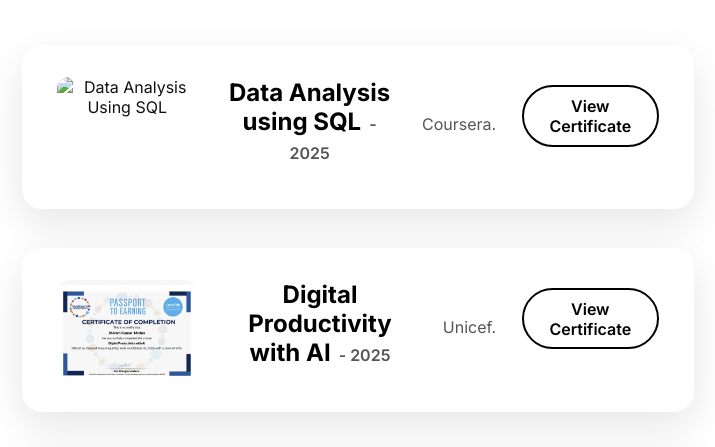
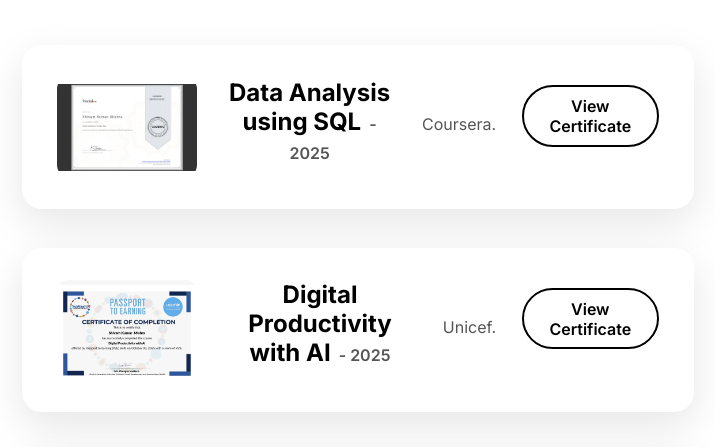
Before and after one commit to imshivammishra/My_Portfoliyo, a plain HTML site: page index.html in a window 1280 px wide. Shown: the part 2133-2580 px from the top of the page, without its empty margins (282-997 px from the left). Drawn offline with Linux system fonts and the light colour scheme.

Commit message:
Eighteen Commit

```diff
--- a/index.html
+++ b/index.html
@@ -171,11 +171,11 @@
       <div class="certificates-list">
 
          <div class="certificate-item">
-          <img src="Certificates/Data Analysis Using SQL - Shivam Kr. Mishra.png" alt="Data Analysis Using SQL" loading="lazy"
+          <img src="Certificates/DAS.webp" alt="Data Analysis Using SQL" loading="lazy"
             class="certificate-image" />
           <h3>Data Analysis using SQL<span class="cert-year">- 2025</span></h3>
           <p>Coursera.</p>
-          <a href="Certificates/Data Analysis Using SQL - Shivam Kr. Mishra.png" class="btn-outline" target="_blank" rel="noopener">View
+          <a href="Certificates/DAS.webp" class="btn-outline" target="_blank" rel="noopener">View
             Certificate</a>
         </div>
 
```
Also changed, not shown: Certificates/DAS.webp (added), Certificates/Data Analysis Usin SQL - Shivam Kr. Mishra.png (deleted).
